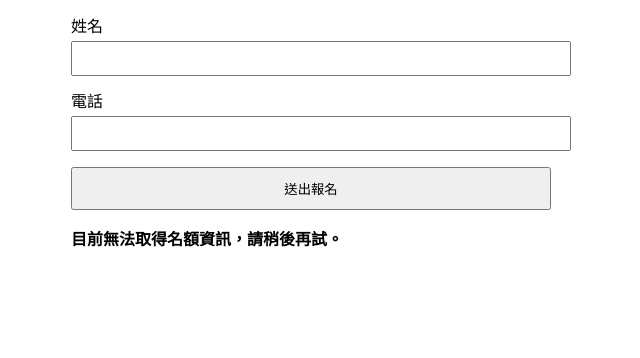
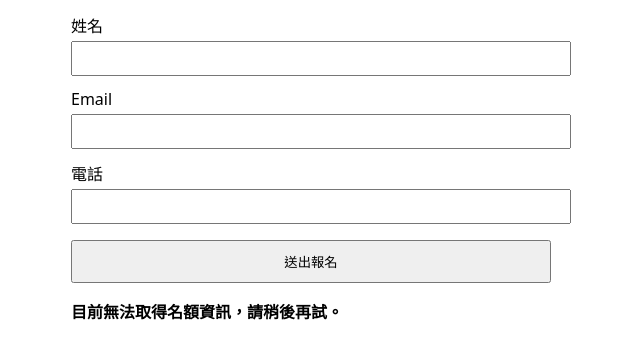
Before and after one commit to jfzok21/DB, a plain HTML site: page index.html in a window 1280 px wide. Shown: the part 182-540 px from the top of the page, without its empty margins (329-969 px from the left). Drawn offline with Linux system fonts and the light colour scheme; no server answers.

```diff
--- a/index.html
+++ b/index.html
@@ -27,10 +27,10 @@
       姓名
       <input type="text" name="name" required>
     </label>
-    <!-- <label>
+    <label>
       Email
       <input type="email" name="email" required>
-    </label> -->
+    </label>
     <label>
       電話
       <input type="text" name="phone">
```
Also changed, not shown: functions/api/register.js (+8 -4 lines).
